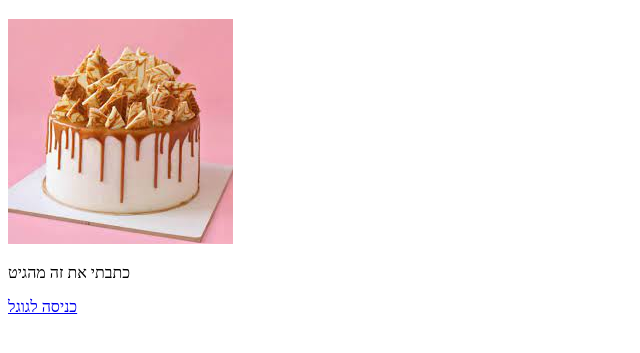
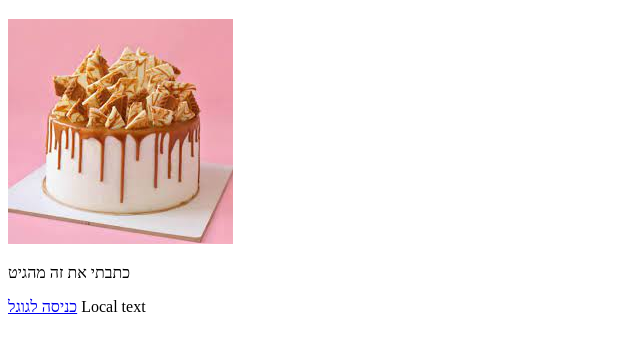
Before and after one commit to Rivka55/existing-project, a plain HTML site: page index.html in a window 1280 px wide. Shown: the part 61-414 px from the top of the page, without its empty margins (0-640 px from the left). Drawn offline with Linux system fonts and the light colour scheme.

Commit message:
add span from local machine

```diff
--- a/index.html
+++ b/index.html
@@ -11,5 +11,6 @@
   <img src="images/3.jpg" />
     <p>כתבתי את זה מהגיט</p>
     <a href="https://www.google.com">כניסה לגוגל</a>
+    <span>Local text</span>
 </body>
 </html>
```
